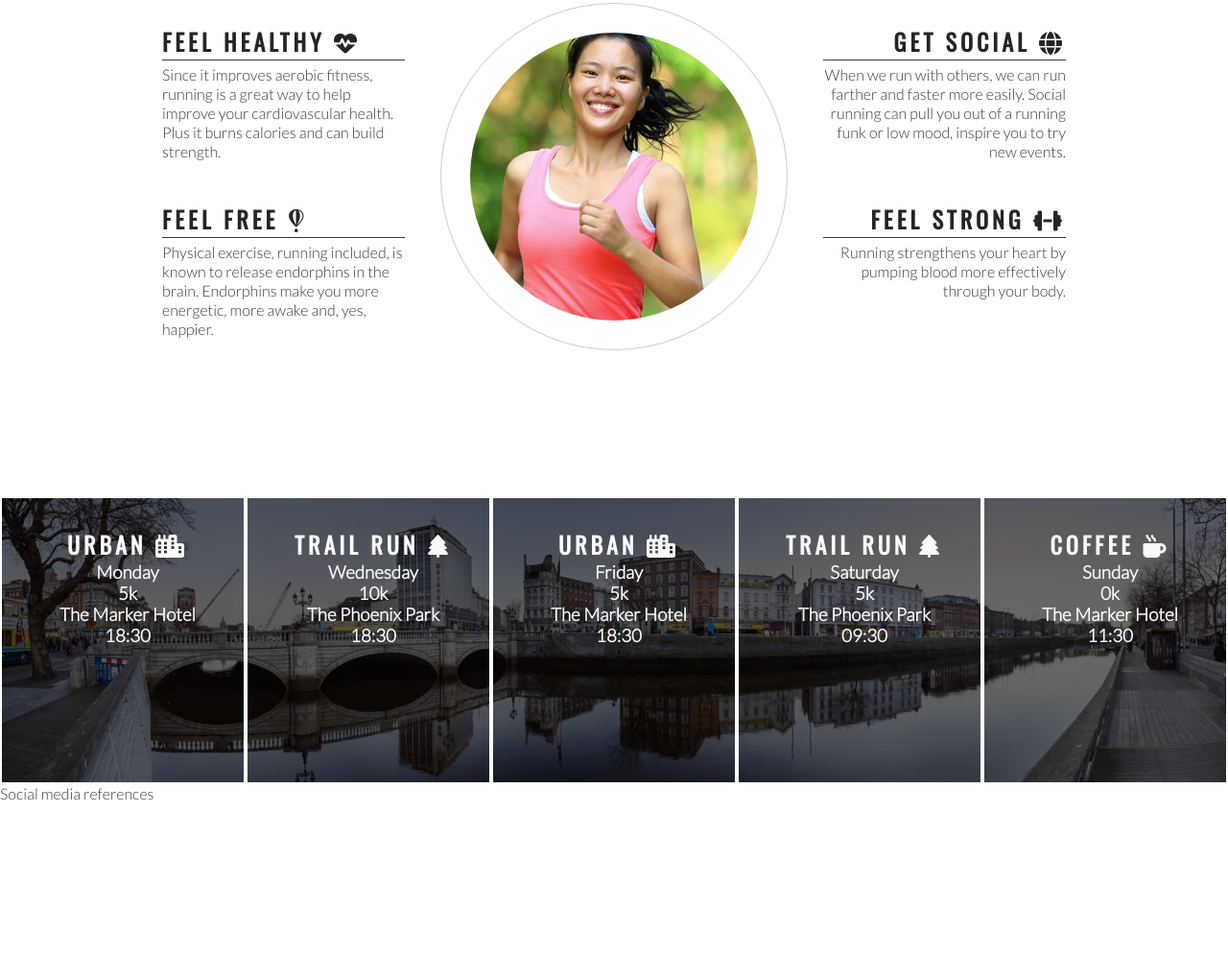
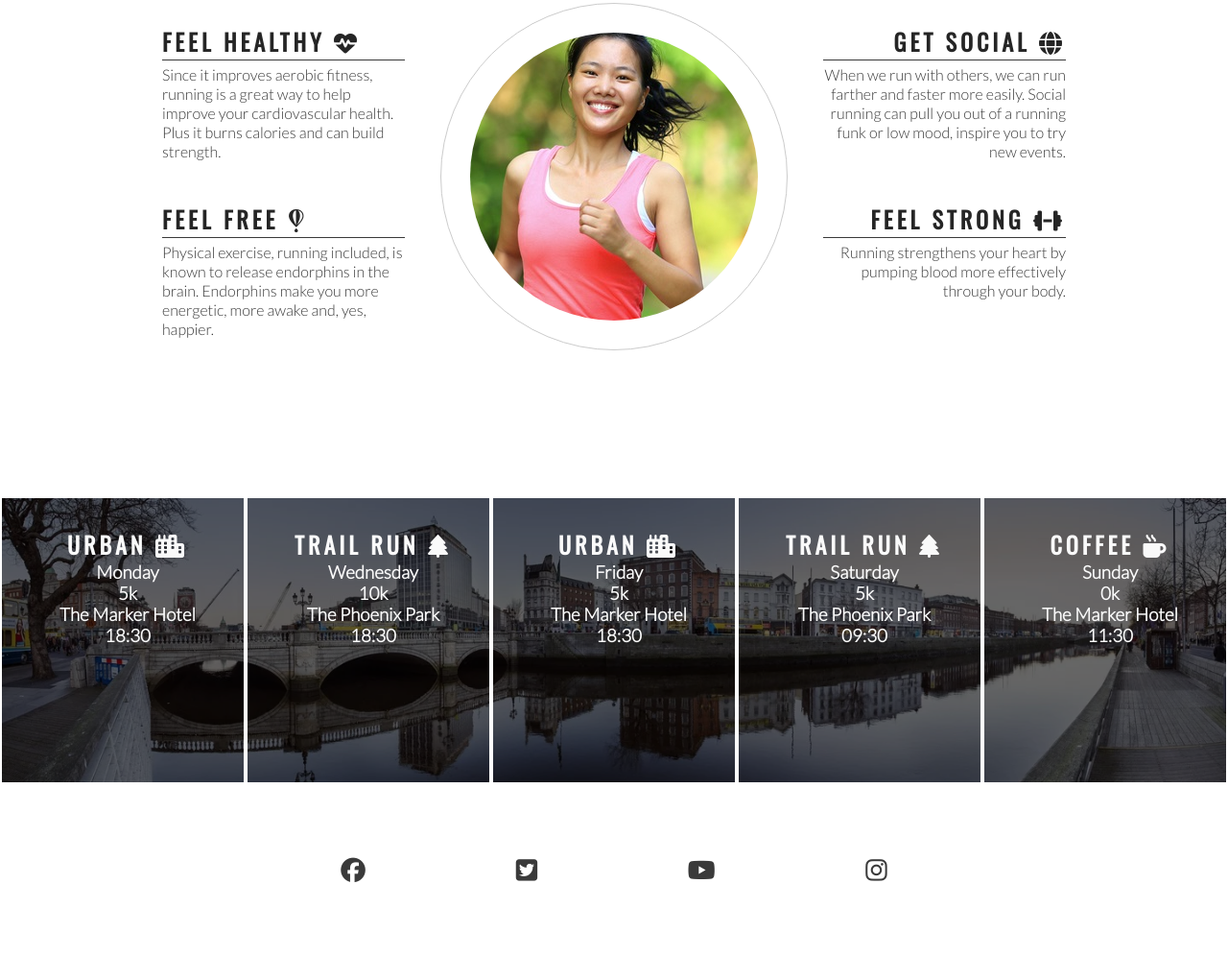
Before and after one commit to Cpeacocke4/love-running, a plain HTML site: page assets/index.html in a window 1280 px wide. Shown: the part 778-1774 px from the top of the page at 96% size. Before the commit the page ends 1614 px from the top, so only its background shows below. Drawn offline with nearby package versions, Linux system fonts and the light colour scheme.

Commit message:
Add style to footer social media icons

```diff
--- a/assets/css/style.css
+++ b/assets/css/style.css
@@ -218,3 +218,29 @@ hr{
 #times h2 {
     color: #fafafa;
 }
+
+/* footer */
+
+footer{
+    height: 150px;
+}
+
+.social-networks {
+    text-align: center;
+
+}
+
+.social-networks > li {
+    display: inline;
+}
+
+.social-networks i {
+    font-size: 160%;
+    margin: 1%;
+    padding: 5%;
+    color: #3a3a3a;
+}
+
+.social-networks a {
+    text-decoration: none;
+}
--- a/assets/index.html
+++ b/assets/index.html
@@ -110,7 +110,28 @@
         </div>
     </section>
     <footer>
-        Social media references
+        <ul class="social-networks">
+            <li >
+                <a href="https://www.facebook.com/" target="_blank" rel="noopener" aria-label="visit our Facebook page (opens in a new tab)">
+                    <i class="fa-brands fa-facebook"></i>
+                </a>
+            </li>
+            <li >
+                <a href="https://twitter.com/?lang=en" target="_blank" rel="noopener" aria-label="visit our Twitter page (opens in a new tab)">
+                    <i class="fa-brands fa-twitter-square"></i>
+                </a>
+            </li>
+            <li >
+                <a href="https://www.youtube.com/" target="_blank" rel="noopener" aria-label="visit our Youtube page (opens in a new tab)">
+                    <i class="fa-brands fa-youtube"></i>
+                </a>
+            </li>
+            <li >
+                <a href="https://www.instagram.com/" target="_blank" rel="noopener" aria-label="visit our Instagram page (opens in a new tab)">
+                    <i class="fa-brands fa-instagram"></i>
+                </a>
+            </li>
+        </ul>
     </footer>
 
 <!-- font awesome link-->
```
